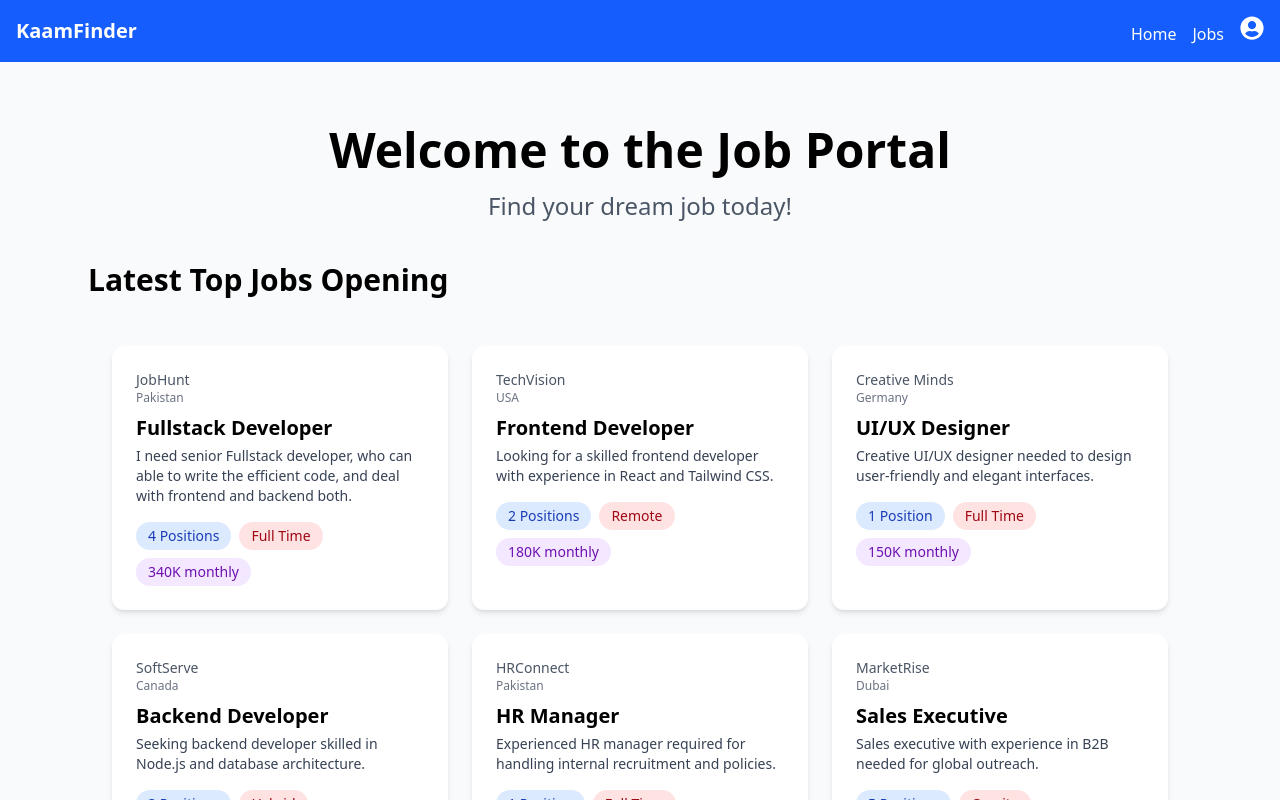
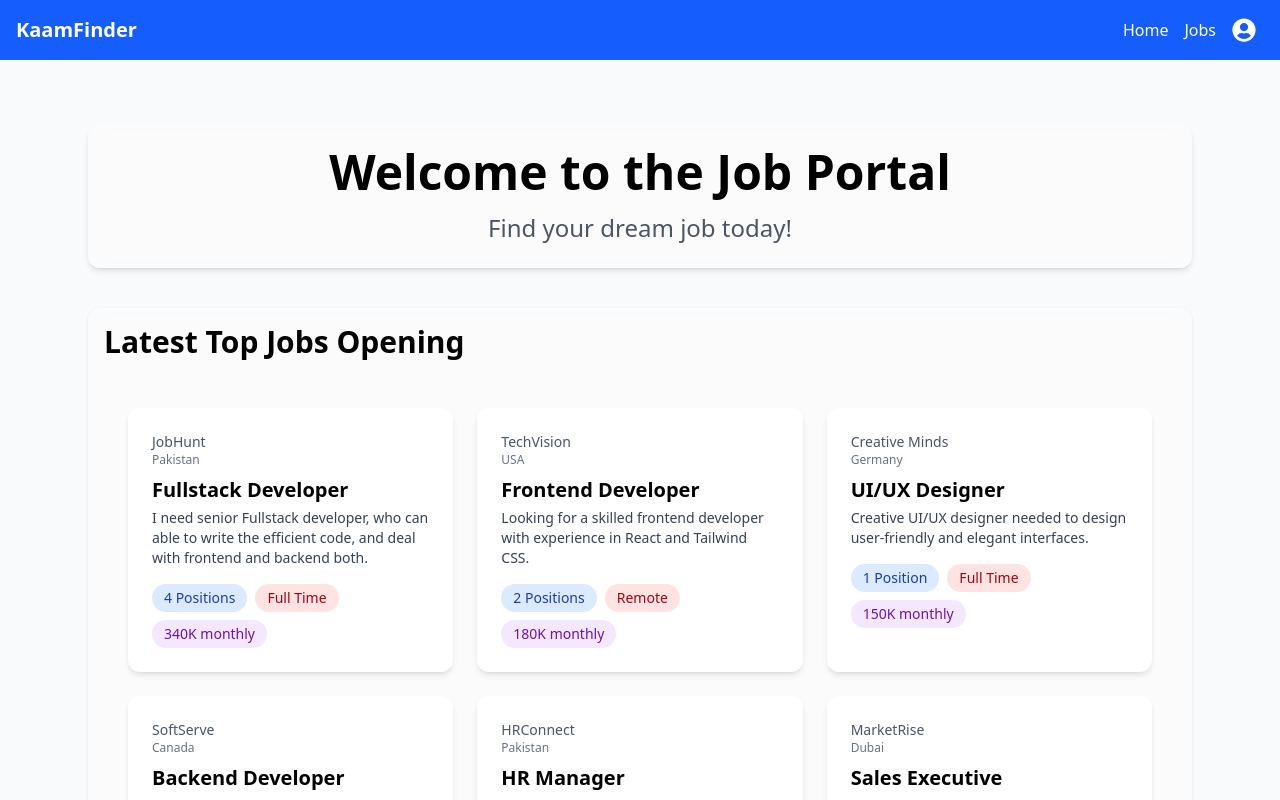
Before and after one commit to AdnanAhmed04/Job-portal-using-MERN-stack, a React (Vite) app: page / in a window 1280 px wide. Shown: the top 800 px of the page. Built offline with nearby package versions, Linux system fonts and the light colour scheme.

Commit message:
adding new things

```diff
--- a/package.json
+++ b/package.json
@@ -11,6 +11,7 @@
   },
   "dependencies": {
     "@tailwindcss/vite": "^4.1.11",
+    "aos": "^2.3.4",
     "react": "^19.1.0",
     "react-dom": "^19.1.0",
     "react-icons": "^5.5.0",
--- a/src/App.jsx
+++ b/src/App.jsx
@@ -1,23 +1,50 @@
-import React, { useState } from 'react';
+import React, { useState, useEffect } from 'react';
 import Navbar from './components/Navbar';
 import Home from './pages/Home';
 import Jobs from './pages/Jobs';
 import Modal from './components/Modal';
+import AOS from 'aos';
+import 'aos/dist/aos.css';
+import Footer from './components/Footer';
 
 export default function App() {
   const [page, setPage] = useState('home');
   const [showModal, setShowModal] = useState(false);
 
+  const [user, setUser] = useState({
+    name: 'John Doe',
+    email: 'john@example.com',
+    role: 'Job Seeker',
+    phone: '',
+    image: '',
+  });
+
+  const handleSave = (updatedData) => {
+    setUser(updatedData);
+    setShowModal(false);
+  };
+
+  useEffect(() => {
+    AOS.init({ duration: 1200 });
+  }, []);
+
   return (
     <div className="min-h-screen bg-gray-50">
-      <Navbar setPage={setPage} openProfile={() => setShowModal(true)} />
+      <Navbar setPage={setPage} openProfile={() => setShowModal(true)} user={user} />
 
       <div className="p-6">
         {page === 'home' && <Home />}
         {page === 'jobs' && <Jobs />}
       </div>
 
-      {showModal && <Modal onClose={() => setShowModal(false)} />}
+      {showModal && (
+        <Modal
+          onClose={() => setShowModal(false)}
+          onSave={handleSave}
+          initialData={user}
+        />
+      )}
+      <Footer/>
     </div>
   );
 }
--- /dev/null
+++ b/src/components/Footer.jsx
@@ -0,0 +1,11 @@
+import React from 'react'
+
+const Footer = () => {
+  return (
+    <div className='text-center bg-gray-200'>
+      <p>The page is Under development</p>
+    </div>
+  )
+}
+
+export default Footer
--- a/src/components/Jobcard.jsx
+++ b/src/components/Jobcard.jsx
@@ -77,7 +77,8 @@ const jobFields = [
 
 const Jobcard = () => {
   return (
-    <div className="grid grid-cols-1 sm:grid-cols-2 lg:grid-cols-3 gap-6 p-6">
+    <div className="grid grid-cols-1 sm:grid-cols-2 lg:grid-cols-3 gap-6 p-6 "data-aos="zoom-in-up"
+        data-aos-delay="200">
       {jobFields.map((job, index) => (
         <div key={index} className="bg-white shadow-md rounded-xl p-6 hover:shadow-lg transition">
           <h2 className="text-sm text-gray-600">{job.company}</h2>
--- a/src/components/Modal.jsx
+++ b/src/components/Modal.jsx
@@ -1,23 +1,51 @@
 import React, { useState } from 'react';
 
-export default function Modal({ onClose }) {
-  const [name, setName] = useState('John Doe');
-  const [email, setEmail] = useState('john@example.com');
-  const [role, setRole] = useState('Job Seeker');
+import { IoMdCloseCircleOutline } from "react-icons/io";
+
+
+export default function Modal({ onClose, onSave, initialData }) {
+  const [name, setName] = useState(initialData?.name || 'John Doe');
+  const [email, setEmail] = useState(initialData?.email || 'john@example.com');
+  const [role, setRole] = useState(initialData?.role || 'Job Seeker');
+  const [phone, setPhone] = useState(initialData?.phone || '');
+  const [image, setImage] = useState(initialData?.image || '');
+
+  const handleImageChange = (e) => {
+    const file = e.target.files[0];
+    if (file) {
+      const reader = new FileReader();
+      reader.onloadend = () => {
+        setImage(reader.result);
+      };
+      reader.readAsDataURL(file);
+    }
+  };
+
+  const handleSave = () => {
+    onSave({ name, email, role, phone, image });
+    onClose();
+  };
 
   return (
-    <div className="fixed inset-0 flex items-center justify-center z-50 backdrop-blur-sm bg-white/30">
-      <div className="bg-white p-6 rounded-2xl shadow-xl w-96 relative">
+    <div className="fixed inset-0 flex items-center justify-center z-50 backdrop-blur-sm bg-white/30" >
+      <div className="bg-white p-6 rounded-2xl shadow-xl w-96 relative" data-aos="fade-up" data-aos-delay="0">
         <button
-          className="absolute top-2 right-2 text-gray-500 hover:text-red-500 text-xl"
+          className="absolute top-2 right-2 text-blue-600 hover:text-red-500 text-3xl cursor-pointer font-bold"
           onClick={onClose}
         >
-          ✖
+         <IoMdCloseCircleOutline />
+
         </button>
 
         <h2 className="text-2xl font-bold mb-4 text-blue-600">Edit Profile</h2>
 
         <div className="space-y-4">
+          <div>
+            <label className="block text-sm font-medium">Profile Image:</label>
+            <input type="file" accept="image/*" onChange={handleImageChange} />
+            {image && <img src={image} alt="Profile" className="mt-2 w-20 h-20 rounded-full object-cover" />}
+          </div>
+
           <div>
             <label className="block text-sm font-medium">Name:</label>
             <input
@@ -39,6 +67,16 @@ export default function Modal({ onClose }) {
           </div>
 
           <div>
+            <label className="block text-sm font-medium">Phone Number:</label>
+            <input
+              className="w-full px-3 py-2 border border-gray-300 rounded-lg"
+              value={phone}
+              onChange={(e) => setPhone(e.target.value)}
+              type="tel"
+            />
+          </div>
+
+          <div>
             <label className="block text-sm font-medium">Role:</label>
             <input
               className="w-full px-3 py-2 border border-gray-300 rounded-lg"
@@ -49,7 +87,7 @@ export default function Modal({ onClose }) {
           </div>
 
           <button
-            onClick={onClose}
+            onClick={handleSave}
             className="mt-4 w-full bg-blue-600 text-white py-2 rounded-lg hover:bg-blue-700 transition"
           >
             Save
--- a/src/components/Navbar.jsx
+++ b/src/components/Navbar.jsx
@@ -1,19 +1,29 @@
 import React from 'react';
-
-
-// react icons
 import { FaUserCircle } from 'react-icons/fa';
 
-
-export default function Navbar({ setPage, openProfile }) {
+const Navbar = ({ setPage, openProfile, user }) => {
   return (
     <nav className="bg-blue-600 text-white p-4 flex justify-between items-center">
       <h1 className="text-xl font-bold">KaamFinder</h1>
-      <div className="space-x-4">
-        <button onClick={() => setPage('home')} className="cursor-pointer">Home</button>
-        <button onClick={() => setPage('jobs')} className="cursor-pointer">Jobs</button>
-        <button onClick={openProfile} className="cursor-pointer text-2xl"><FaUserCircle /></button>
+      <div className="flex items-center gap-4">
+        <button onClick={() => setPage('home')}>Home</button>
+        <button onClick={() => setPage('jobs')}>Jobs</button>
+
+        <div className="flex items-center gap-2 cursor-pointer" onClick={openProfile}>
+          {user.image ? (
+            <img
+              src={user.image}
+              alt="profile"
+              className="w-9 h-9 rounded-full object-cover border-2 border-white"
+            />
+          ) : (
+            <FaUserCircle className="text-2xl" />
+          )}
+          <span className="hidden sm:inline"></span>
+        </div>
       </div>
     </nav>
   );
-}
+};
+
+export default Navbar;
--- a/src/pages/Home.jsx
+++ b/src/pages/Home.jsx
@@ -5,7 +5,12 @@ const Home = () => {
   return (
     <div className="mt-10 px-4 md:px-8 lg:px-16">
 
-      <div className="text-center mb-10">
+      {/* Hero Section */}
+      <div
+        className="text-center mb-10 backdrop-blur-sm bg-white/30 p-6 rounded-xl shadow-md"
+        data-aos="fade-up"
+        data-aos-delay="100"
+      >
         <h2 className="text-3xl md:text-4xl lg:text-5xl font-semibold mb-4">
           Welcome to the Job Portal
         </h2>
@@ -14,11 +19,18 @@ const Home = () => {
         </p>
       </div>
 
-      <div>
+      {/* Jobs Heading */}
+      <div
+        className="backdrop-blur-sm bg-white/30 p-4 rounded-xl shadow"
+        data-aos="zoom-in-up"
+        data-aos-delay="200"
+      >
         <h2 className="text-2xl md:text-3xl font-semibold mb-6 text-center md:text-left">
           Latest Top Jobs Opening
         </h2>
-        <Jobcard />
+        <div data-aos="fade-up" data-aos-delay="500">
+          <Jobcard />
+        </div>
       </div>
     </div>
   );
```
Also changed, not shown: 1 other file (tests, documents, lock files or other folders).
